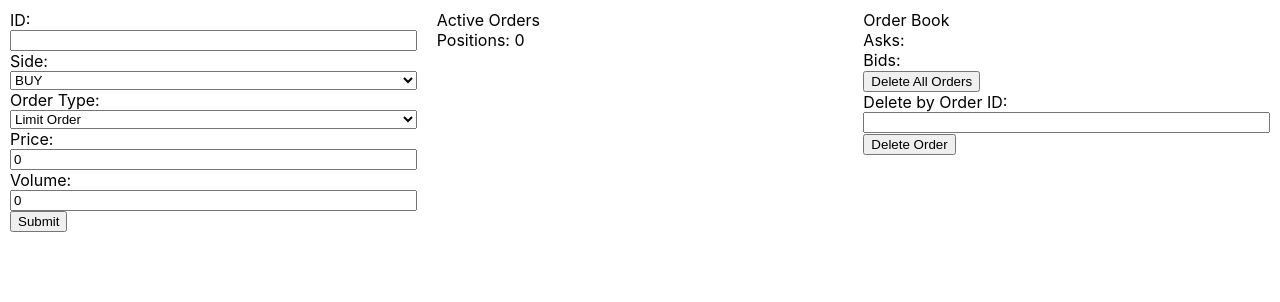
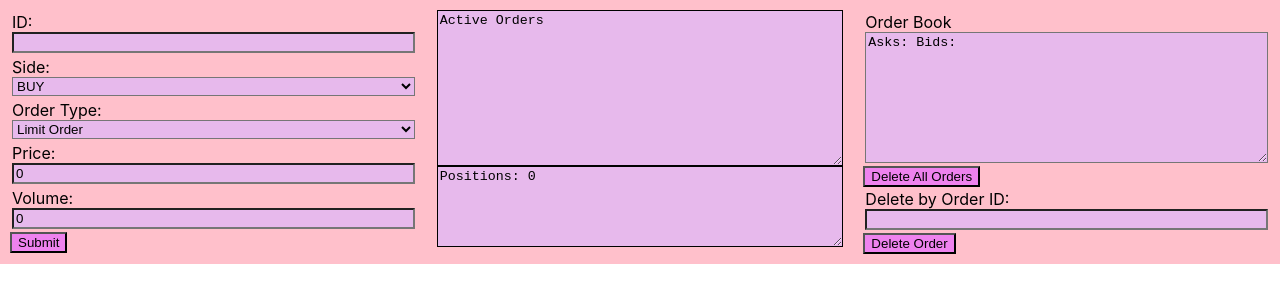
Before and after one commit to MattyChoi/MarketMaker, a React (Create React App) app in the folder frontend/: page / in a window 1280 px wide. Shown: the top 302 px of the page. Built offline with nearby package versions, Linux system fonts and the light colour scheme.

Commit message:
Colors and boxes

```diff
--- a/frontend/src/App.css
+++ b/frontend/src/App.css
@@ -1,6 +1,7 @@
 .body {
   display: flex;
   flex-direction: row;
+  background-color: pink;
 }
 
 .column {
@@ -13,4 +14,29 @@
 .row {
   display: flex;
   flex-direction: column;
+  padding: 2px;
 }
+
+.button {
+  background-color: violet;
+}
+
+.box {
+  background-color: rgb(231, 185, 236);
+
+}
+
+
+#positions {
+  border: 1px solid black;
+  height: 75px;
+}
+
+#activeOrders {
+  border: 1px solid black;
+  height: 150px;
+}
+
+#orderBook {
+  height: 125px;
+}
--- a/frontend/src/App.js
+++ b/frontend/src/App.js
@@ -59,63 +59,64 @@ function App(props) {
           <form onSubmit={placeOrder}>
             <label className="row">
               ID:
-              <input type="text" name="id" value={orderVals.id} onChange={handleChange}/>
+              <input type="text" name="id" className="box" value={orderVals.id} onChange={handleChange}/>
             </label>
             <label className="row">
               Side:
-              <select name="side" id="side" value={orderVals.side} onChange={handleChange}>
+              <select name="side" id="side" className="box" value={orderVals.side} onChange={handleChange}>
                 <option value="BUY">BUY</option>
                 <option value="SELL">SELL</option>
               </select>
             </label>
             <label className="row">
               Order Type:
-              <select name="type" id="type" value={orderVals.type} onChange={handleChange}>
+              <select name="type" id="type" className="box" value={orderVals.type} onChange={handleChange}>
                 <option value="limit">Limit Order</option>
                 <option value="market">Market Order</option>
               </select>
             </label>
             <label className="row">
               Price:
-              <input type="text" name="price" value={orderVals.price} onChange={handleChange}/>
+              <input type="text" name="price" className="box" value={orderVals.price} onChange={handleChange}/>
             </label>
             <label className="row">
               Volume:
-              <input type="text" name="volume" value={orderVals.volume} onChange={handleChange}/>
+              <input type="text" name="volume" className="box" value={orderVals.volume} onChange={handleChange}/>
             </label>
-            <input type="submit" value="Submit" className="row" />
+            <input type="submit" value="Submit" className="button"/>
           </form>
         </div>
 
         <div id="ownOrders" className="column">
 
-          <div id="activeOrders" name="activeOrders" className="row">
+          <textarea id="activeOrders" name="activeOrders" className="row box" readOnly={true}>
             Active Orders
-          </div>
+          </textarea>
 
-          <div id="positions" name="positions" className="row">
+          <textarea id="positions" name="positions" className="row box" readOnly={true}>
             Positions: 0
-          </div>
+          </textarea>
 
         </div>
 
         <div id="allOrders" className="column">
           <label className="row">
             Order Book
-            <div id="orderBook" name="orderBook">
-              Asks:<br></br>
-              Bids:<br></br>
-            </div>
+            <textarea id="orderBook" name="orderBook" className="box" readOnly={true}>
+            Asks:
+            Bids:
+
+            </textarea>
           </label>
           <form>
-            <input type="submit" value="Delete All Orders"/>
+            <input type="submit" value="Delete All Orders" className="button"/>
           </form>
           <form>
             <label className="row">
               Delete by Order ID:
-              <input type="text" name="delete" />
+              <input type="text" name="delete" className="box"/>
             </label>
-            <input type="submit" value="Delete Order"/>
+            <input type="submit" value="Delete Order" className="button"/>
           </form>
         </div>
       </div>
```
